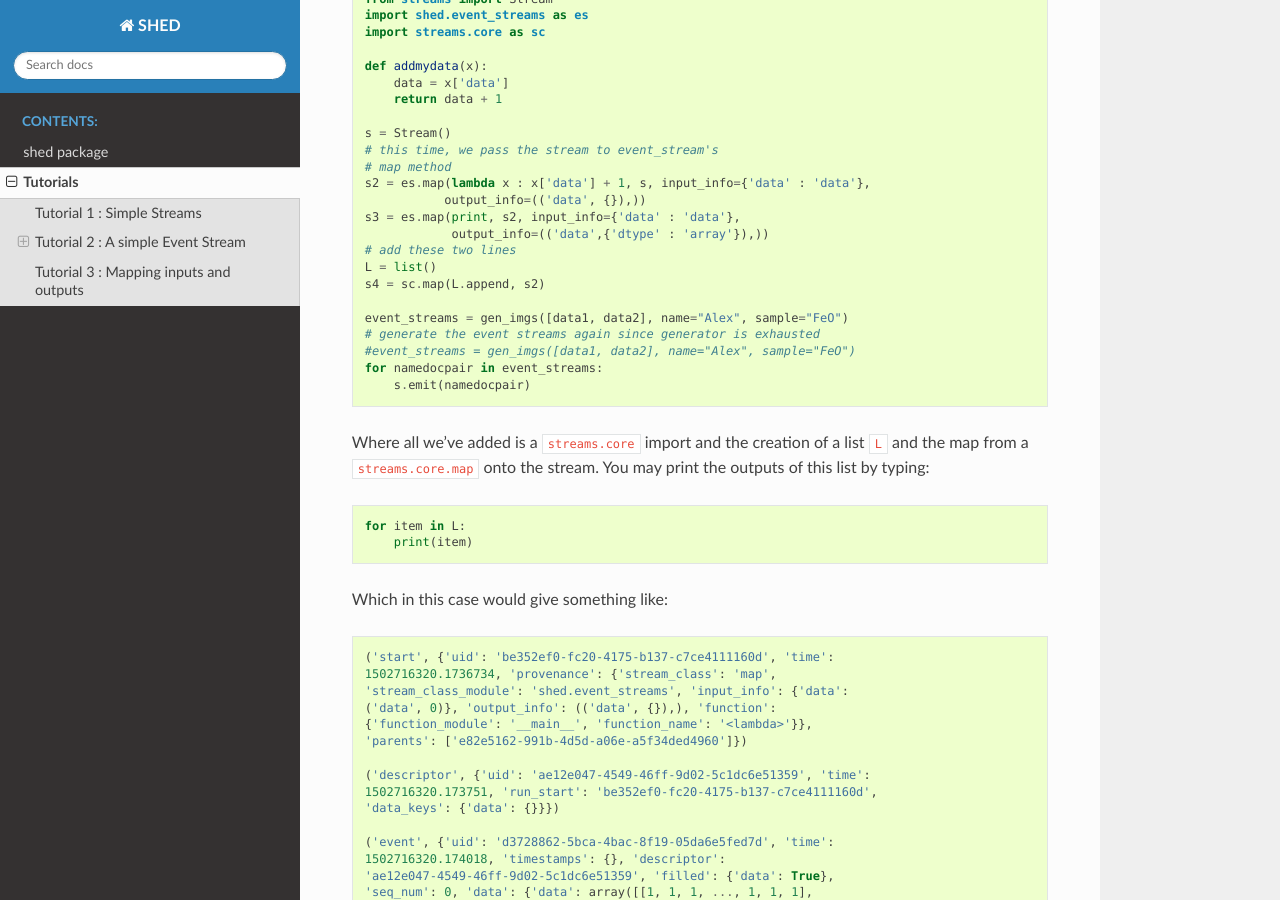
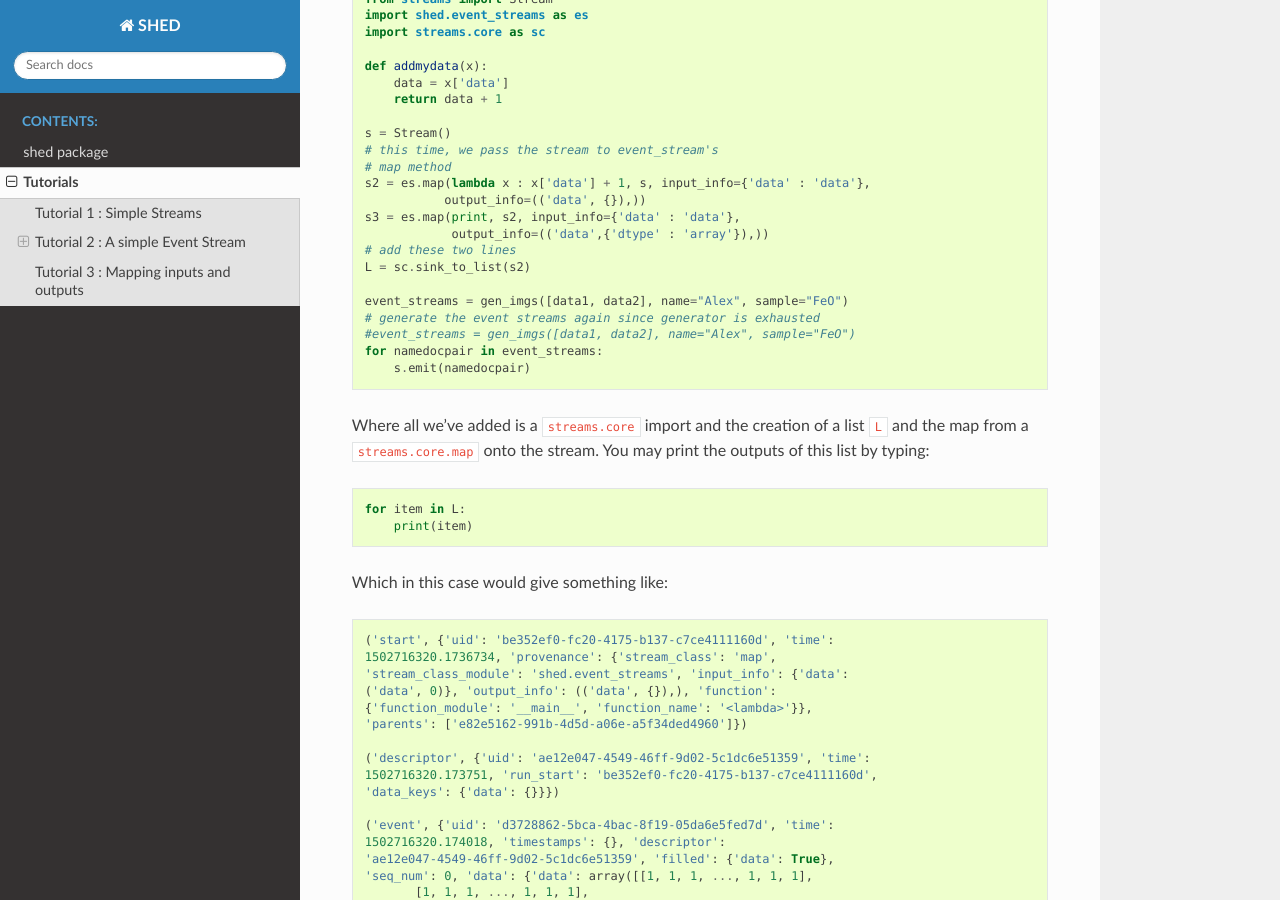
Before and after one commit to xpdAcq/shed-streaming, a Sphinx documentation site: the page built from docs/tutorials.rst, in a window 1280 px wide and 900 px high, scrolled down 4357 px. Built offline with Sphinx 7.4.7 and the Read the Docs theme 2.0.0, drawn with Linux system fonts in a browser that asks for light colours.

Commit message:
changed list to sink_to_list

```diff
--- a/docs/tutorials.rst
+++ b/docs/tutorials.rst
@@ -231,8 +231,7 @@
     s3 = es.map(print, s2, input_info={'data' : 'data'},
                 output_info=(('data',{'dtype' : 'array'}),))
     # add these two lines
-    L = list()
-    s4 = sc.map(L.append, s2)
+    L = sc.sink_to_list(s2)
 
     event_streams = gen_imgs([data1, data2], name="Alex", sample="FeO")
     # generate the event streams again since generator is exhausted
```
